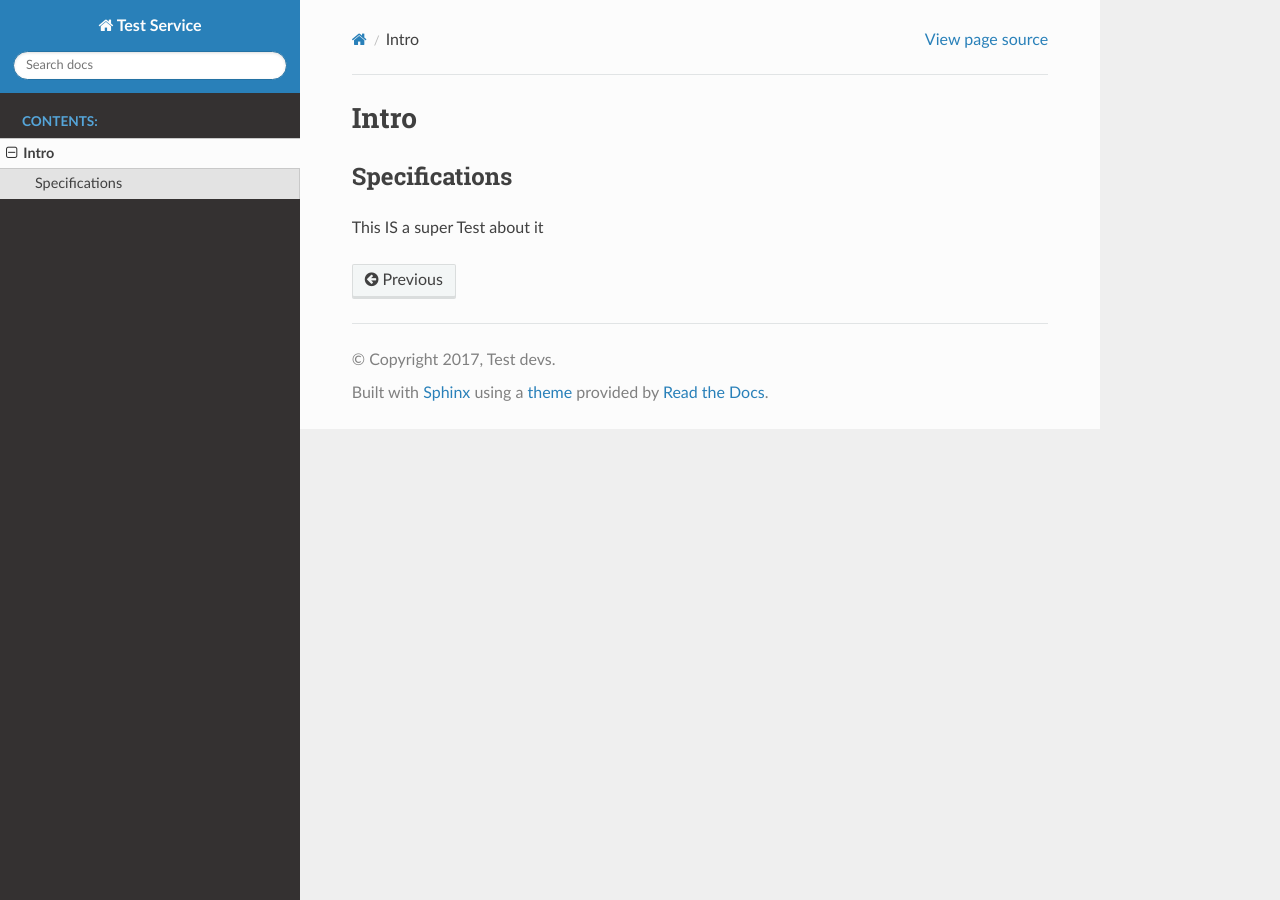
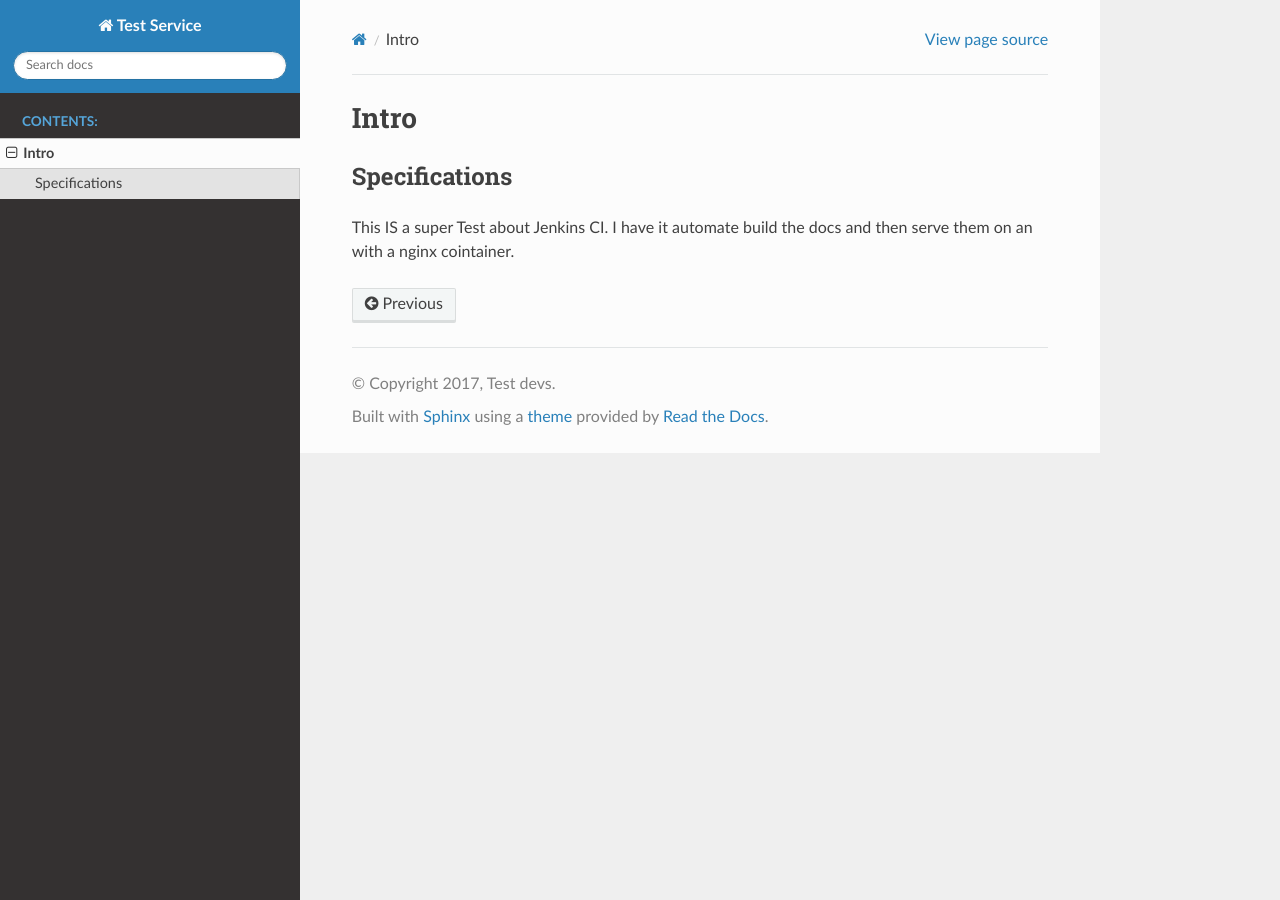
Before and after one commit to NikosVlagoidis/jenkinstest, a Sphinx documentation site: the page built from docs/intro.rst, in a window 1280 px wide. Built offline with Sphinx 7.4.7 and the Read the Docs theme 2.0.0, drawn with Linux system fonts in a browser that asks for light colours.

```diff
--- a/docs/intro.rst
+++ b/docs/intro.rst
@@ -7,4 +7,5 @@ Intro
 
 Specifications
 --------------
-This IS a super Test about it
+This IS a super Test about Jenkins CI. I have it automate build the docs and then serve them on an
+with a nginx cointainer.
```
